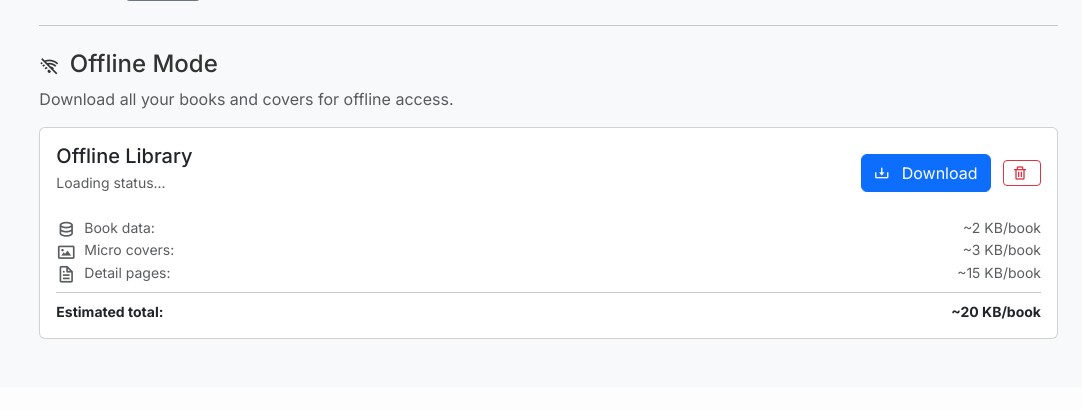
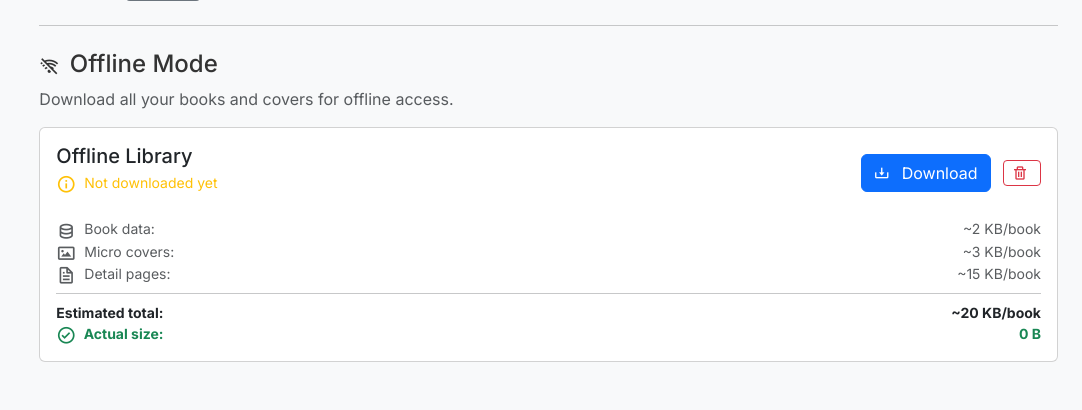
Before and after one commit to MarcinSachs/Libriya, a Python web app: template app/templates/user_settings.html in a window 1280 px wide. Shown: the part 827-1237 px from the top of the page, without its empty margins (198-1280 px from the left). Before the commit the page ends 1166 px from the top, so only its background shows below. Run offline with Jinja, Linux system fonts and the light colour scheme; the template is opened without the code that fills it, so the values that code supplies are empty, except form fields; tables that the repository leaves empty hold one stand-in row (values such as "Sample post"); form fields are guessed from the names that the template uses; some libraries are stand-ins or nearby versions.

Commit message:
feat: Enhance PWA offline functionality with improved caching and size tracking

```diff
--- a/app/static/js/pwa-manager.js
+++ b/app/static/js/pwa-manager.js
@@ -110,7 +110,7 @@ class PWAManager {
         ];
         console.log('[PWA] Pre-caching pages...');
 
-        const cache = await caches.open('libriya-v13');
+        const cache = await caches.open('libriya-v14');
 
         for (const page of pagesToCache) {
             try {
@@ -330,6 +330,8 @@ class PWAManager {
             console.log('[PWA]', text);
         };
 
+        let totalBytes = 0; // Track total size
+
         try {
             // 1. Fetch all books data
             updateProgress('Pobieranie danych książek...');
@@ -350,9 +352,11 @@ class PWAManager {
 
             // 2. Cache the books JSON data
             const dataCache = await caches.open('libriya-data-v1');
+            const jsonString = JSON.stringify(data);
+            totalBytes += jsonString.length;
             await dataCache.put(
                 new URL('/api/offline/books', location.origin).href,
-                new Response(JSON.stringify(data), {
+                new Response(jsonString, {
                     headers: { 'Content-Type': 'application/json' }
                 })
             );
@@ -368,6 +372,8 @@ class PWAManager {
                     try {
                         const coverResponse = await fetch(book.micro_cover_url);
                         if (coverResponse.ok) {
+                            const blob = await coverResponse.clone().blob();
+                            totalBytes += blob.size;
                             await microCache.put(
                                 new URL(book.micro_cover_url, location.origin).href,
                                 coverResponse.clone()
@@ -396,6 +402,8 @@ class PWAManager {
                 try {
                     const pageResponse = await fetch(book.detail_url, { credentials: 'same-origin' });
                     if (pageResponse.ok) {
+                        const blob = await pageResponse.clone().blob();
+                        totalBytes += blob.size;
                         await mainCache.put(
                             new URL(book.detail_url, location.origin).href,
                             pageResponse.clone()
@@ -417,6 +425,8 @@ class PWAManager {
                 booksCount: books.length,
                 coversCount: cachedCovers,
                 pagesCount: cachedPages,
+                totalBytes: totalBytes,
+                totalFormatted: this.formatBytes(totalBytes),
                 timestamp: new Date().toISOString()
             };
 
@@ -442,24 +452,26 @@ class PWAManager {
         const stored = localStorage.getItem('offlineCacheInfo');
         const cacheInfo = stored ? JSON.parse(stored) : null;
 
-        // Get actual cache sizes
-        const sizes = {};
-        const cacheNames = ['libriya-v13', 'libriya-micro-v1', 'libriya-data-v1', 'libriya-thumbnails-v1'];
-
-        for (const name of cacheNames) {
-            try {
-                const cache = await caches.open(name);
-                const keys = await cache.keys();
-                sizes[name] = keys.length;
-            } catch (e) {
-                sizes[name] = 0;
-            }
-        }
+        // Use stored size from last download
+        const totalBytes = cacheInfo?.totalBytes || 0;
+        const totalFormatted = cacheInfo?.totalFormatted || this.formatBytes(totalBytes);
 
         return {
             lastCache: cacheInfo,
-            currentSizes: sizes
+            totalBytes: totalBytes,
+            totalFormatted: totalFormatted
         };
+    }
+
+    /**
+     * Format bytes to human readable string
+     */
+    formatBytes(bytes) {
+        if (bytes === 0) return '0 B';
+        const k = 1024;
+        const sizes = ['B', 'KB', 'MB', 'GB'];
+        const i = Math.floor(Math.log(bytes) / Math.log(k));
+        return parseFloat((bytes / Math.pow(k, i)).toFixed(1)) + ' ' + sizes[i];
     }
 
     /**
--- a/app/static/service-worker.js
+++ b/app/static/service-worker.js
@@ -1,4 +1,4 @@
-const CACHE_NAME = 'libriya-v13';
+const CACHE_NAME = 'libriya-v14';
 const THUMBNAIL_CACHE = 'libriya-thumbnails-v1';
 const MICRO_CACHE = 'libriya-micro-v1';
 const DATA_CACHE = 'libriya-data-v1';
--- a/app/templates/book_add.html
+++ b/app/templates/book_add.html
@@ -162,6 +162,12 @@
 
         // Convert canvas to blob and send to backend with lower quality for faster processing
         canvas.toBlob(function(blob) {
+            if (!blob) {
+                console.debug('OCR: Failed to create blob from canvas');
+                ocrProcessing = false;
+                return;
+            }
+
             var formData = new FormData();
             formData.append('image', blob, 'frame.jpg');
 
--- a/app/templates/user_settings.html
+++ b/app/templates/user_settings.html
@@ -87,6 +87,10 @@
                     <span>{{ _('Estimated total') }}:</span>
                     <span id="total-size">~20 KB/{{ _('book') }}</span>
                 </div>
+                <div class="d-flex justify-content-between text-success fw-bold" id="actual-size-row" style="display: none;">
+                    <span><i class='bx bx-check-circle'></i> {{ _('Actual size') }}:</span>
+                    <span id="actual-size">-</span>
+                </div>
             </div>
         </div>
     </div>
@@ -94,10 +98,21 @@
 
 <script>
 // Update offline cache status on page load
-document.addEventListener('DOMContentLoaded', async function() {
-    if (window.pwaManager) {
+async function updateOfflineStatus() {
+    const statusEl = document.getElementById('offline-cache-status');
+    const progressEl = document.getElementById('offline-cache-progress');
+
+    // Wait for pwaManager to be available
+    if (!window.pwaManager) {
+        progressEl.textContent = 'Oczekiwanie na PWA Manager...';
+        setTimeout(updateOfflineStatus, 500);
+        return;
+    }
+
+    try {
+        progressEl.textContent = 'Pobieranie statusu cache...';
         const status = await window.pwaManager.getOfflineCacheStatus();
-        const statusEl = document.getElementById('offline-cache-status');
+        progressEl.textContent = '';
 
         if (status.lastCache && status.lastCache.success) {
             const date = new Date(status.lastCache.timestamp).toLocaleDateString();
@@ -106,7 +121,23 @@ document.addEventListener('DOMContentLoaded', async function() {
         } else {
             statusEl.innerHTML = `<span class="text-warning"><i class='bx bx-info-circle'></i> {{ _('Not downloaded yet') }}</span>`;
         }
+
+        // Always show actual size
+        const actualSizeRow = document.getElementById('actual-size-row');
+        const actualSizeEl = document.getElementById('actual-size');
+        if (actualSizeRow && actualSizeEl) {
+            actualSizeRow.style.display = 'flex';
+            actualSizeEl.textContent = status.totalFormatted || '0 B';
+        }
+
+    } catch (e) {
+        statusEl.innerHTML = `<span class="text-danger">{{ _('Error') }}: ${e.message}</span>`;
+        progressEl.textContent = '';
     }
+}
+
+document.addEventListener('DOMContentLoaded', function() {
+    setTimeout(updateOfflineStatus, 1000);
 });
 
 async function downloadOfflineData() {
@@ -123,6 +154,13 @@ async function downloadOfflineData() {
             const statusEl = document.getElementById('offline-cache-status');
             statusEl.innerHTML = `<span class="text-success"><i class='bx bx-check-circle'></i> {{ _('Download complete!') }}</span><br>` +
                 `📚 ${result.booksCount} {{ _('books') }}, 🖼️ ${result.coversCount} {{ _('covers') }}`;
+
+            // Update actual size after download
+            const status = await window.pwaManager.getOfflineCacheStatus();
+            if (status.totalBytes > 0) {
+                document.getElementById('actual-size-row').style.display = 'flex';
+                document.getElementById('actual-size').textContent = status.totalFormatted;
+            }
         }
     } catch (e) {
         console.error('Download error:', e);
@@ -138,6 +176,7 @@ async function clearOfflineData() {
         document.getElementById('offline-cache-status').innerHTML =
             `<span class="text-warning"><i class='bx bx-info-circle'></i> {{ _('Not downloaded yet') }}</span>`;
         document.getElementById('offline-cache-progress').textContent = '{{ _("Cache cleared") }}';
+        document.getElementById('actual-size-row').style.display = 'none';
     }
 }
 </script>
```
Also changed, not shown: app/routes/books.py (+6 -6 lines), app/routes/main.py (+13 -1 lines).
